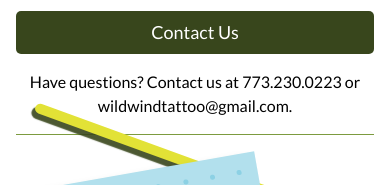
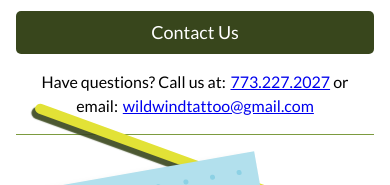
Before and after one commit to rmarafioti/wildWindNext, a Next.js app: page / in a window 390 px wide. Shown: the part 295-480 px from the top of the page. Built offline with nearby package versions, Linux system fonts and the light colour scheme.

Commit message:
adjustments to phone, email on contact and attach file on form

```diff
--- a/src/pages/contact.jsx
+++ b/src/pages/contact.jsx
@@ -68,7 +68,7 @@ export default function Contact() {
         <div className={styles.contactInfo}>
           PHONE:
           <p className={styles.contactInfoValue} id={styles.phone}>
-            <a href="tel:+7732272027"> 773.227.2027</a>
+            <a href="tel:+17732272027"> 773.227.2027</a>
           </p>
         </div>
         <div className={styles.contactInfo}>
--- a/src/pages/index.js
+++ b/src/pages/index.js
@@ -32,7 +32,22 @@ export default function Home() {
       <p
         className={`${styles.contactParagraph} ${styles.contactParagraphBottom}`}
       >
-        Have questions? Contact us at 773.230.0223 or wildwindtattoo@gmail.com.
+        Have questions? Call us at:
+        <a
+          href="tel:+17732272027"
+          aria-label="Call 773 227 2027"
+          className={styles.contactItem}
+        >
+          773.227.2027
+        </a>{" "}
+        or email:
+        <a
+          href="mailto:wildwindtattoo@gmail.com"
+          aria-label="Send an email to wildwindtattoo@gmail.com"
+          className={styles.contactItem}
+        >
+          wildwindtattoo@gmail.com
+        </a>
       </p>
       <LandingPageArt />
       <h1 className={styles.headerTwo}>
--- a/src/styles/form.module.css
+++ b/src/styles/form.module.css
@@ -113,6 +113,7 @@
     width: 100%;
   }
   #file {
+    padding: .5rem;
     border: 1px solid var(--wildBlack)
   }
 }
--- a/src/styles/home.module.css
+++ b/src/styles/home.module.css
@@ -73,6 +73,10 @@
   padding: 0.5rem;
   border-radius: 5px;
   text-decoration: none;
+}
+
+.contactItem {
+  margin-left: .3rem;
 }
 
 .linkContactHeader {
```
